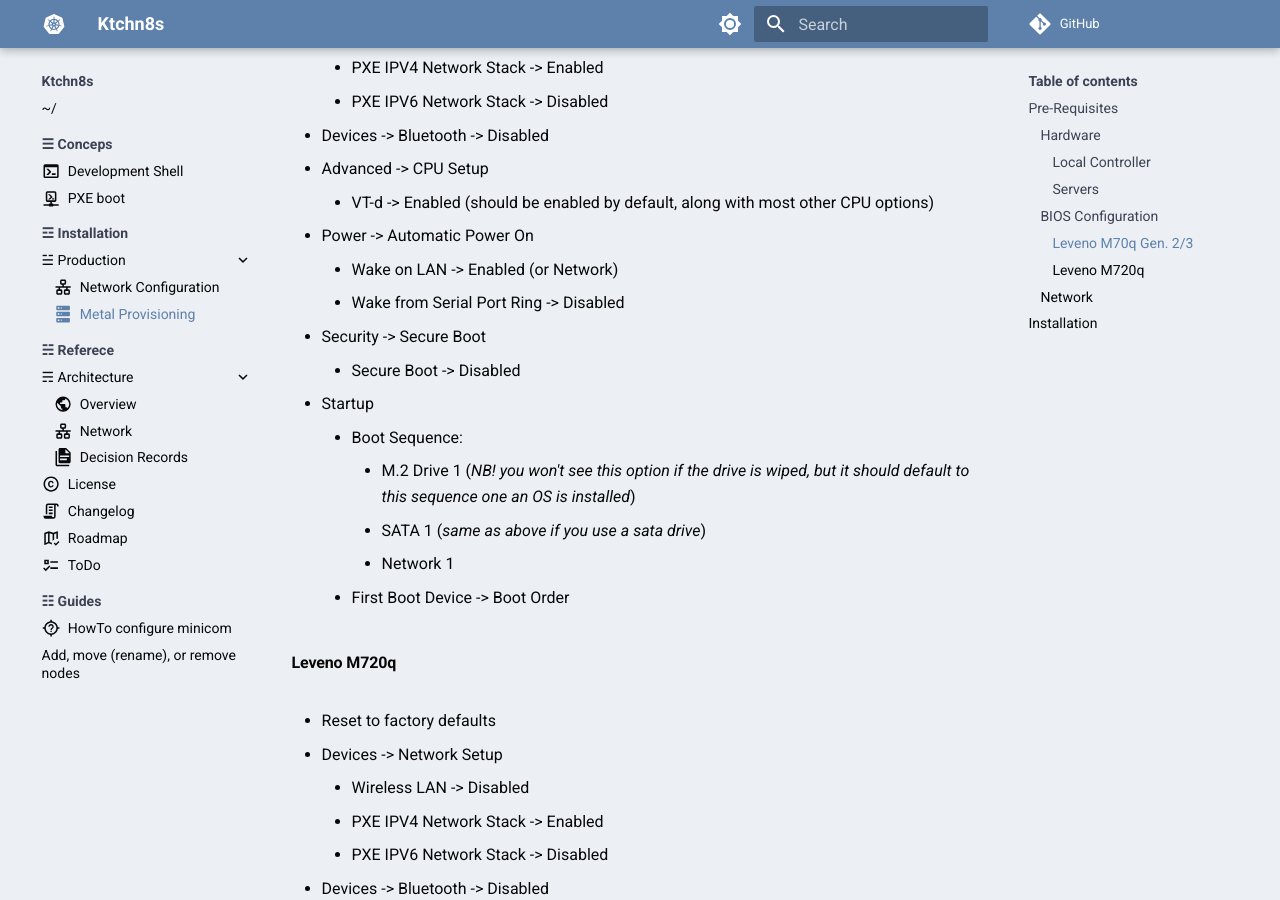
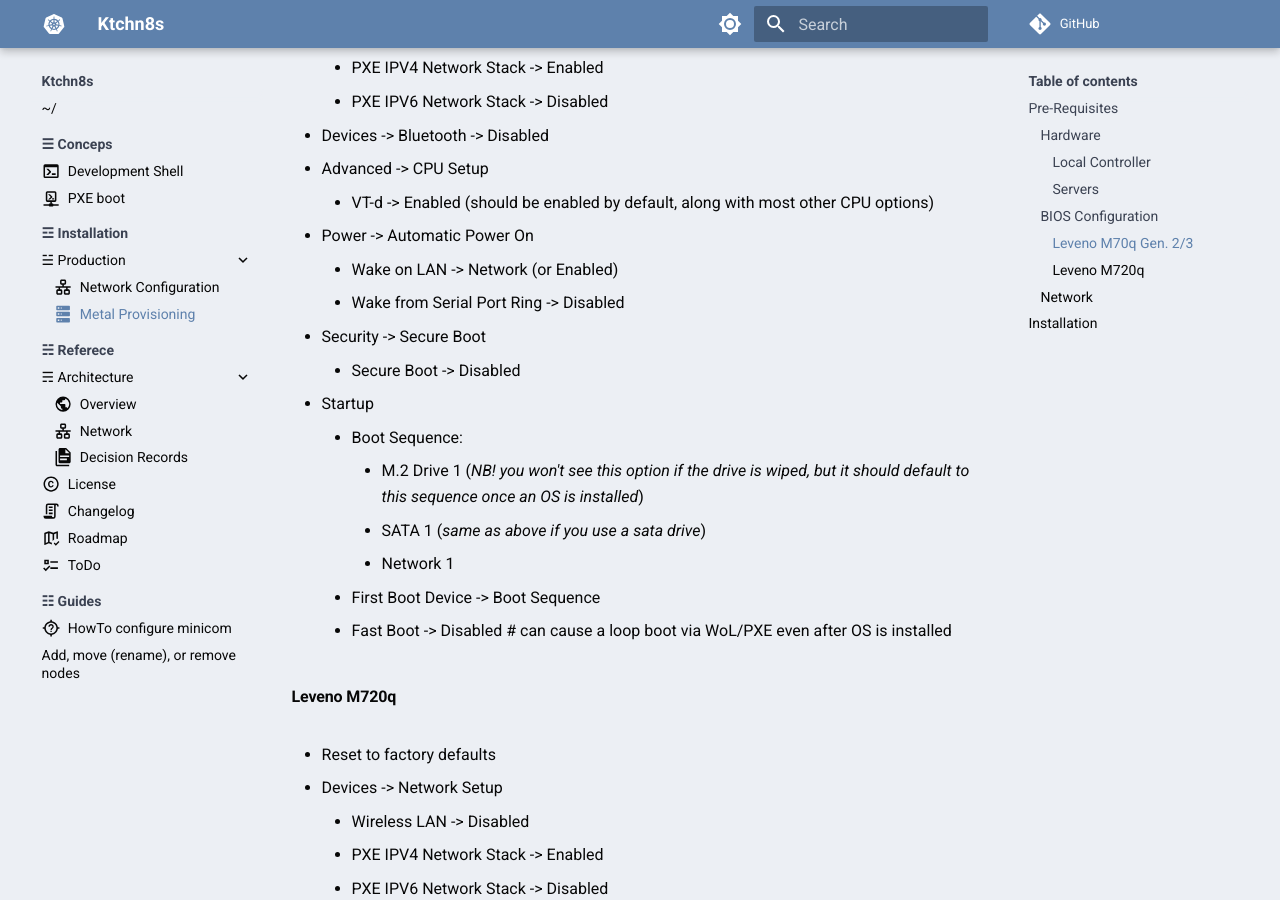
Before and after one commit to serpro69/ktchn8s, an MkDocs documentation site: the page built from docs/installation/production/metal.md, in a window 1280 px wide and 900 px high, scrolled down 2568 px. Built offline with MkDocs 1.6.1 and Material for MkDocs 9.7.7, drawn with Linux system fonts in a browser that asks for light colours; comment, search, counter and statistics services are not loaded.

Commit message:
Update bios settings details for m70q machines
Previous settings didn't quite work and all machines went into an infinite PXE-boot loop
instead of booting from OS after it's installed.

```diff
--- a/docs/installation/production/metal.md
+++ b/docs/installation/production/metal.md
@@ -75,16 +75,17 @@
 - Advanced -> CPU Setup
     - VT-d -> Enabled (should be enabled by default, along with most other CPU options)
 - Power -> Automatic Power On
-    - Wake on LAN -> Enabled (or Network)
+    - Wake on LAN -> Network (or Enabled)
     - Wake from Serial Port Ring -> Disabled
 - Security -> Secure Boot
     - Secure Boot -> Disabled
 - Startup
     - Boot Sequence:
-        - M.2 Drive 1 (_NB! you won't see this option if the drive is wiped, but it should default to this sequence one an OS is installed_)
+        - M.2 Drive 1 (_NB! you won't see this option if the drive is wiped, but it should default to this sequence once an OS is installed_)
         - SATA 1 (_same as above if you use a sata drive_)
         - Network 1
-    - First Boot Device -> Boot Order
+    - First Boot Device -> Boot Sequence
+    - Fast Boot -> Disabled # can cause a loop boot via WoL/PXE even after OS is installed
 
 #### Leveno M720q
 
```
